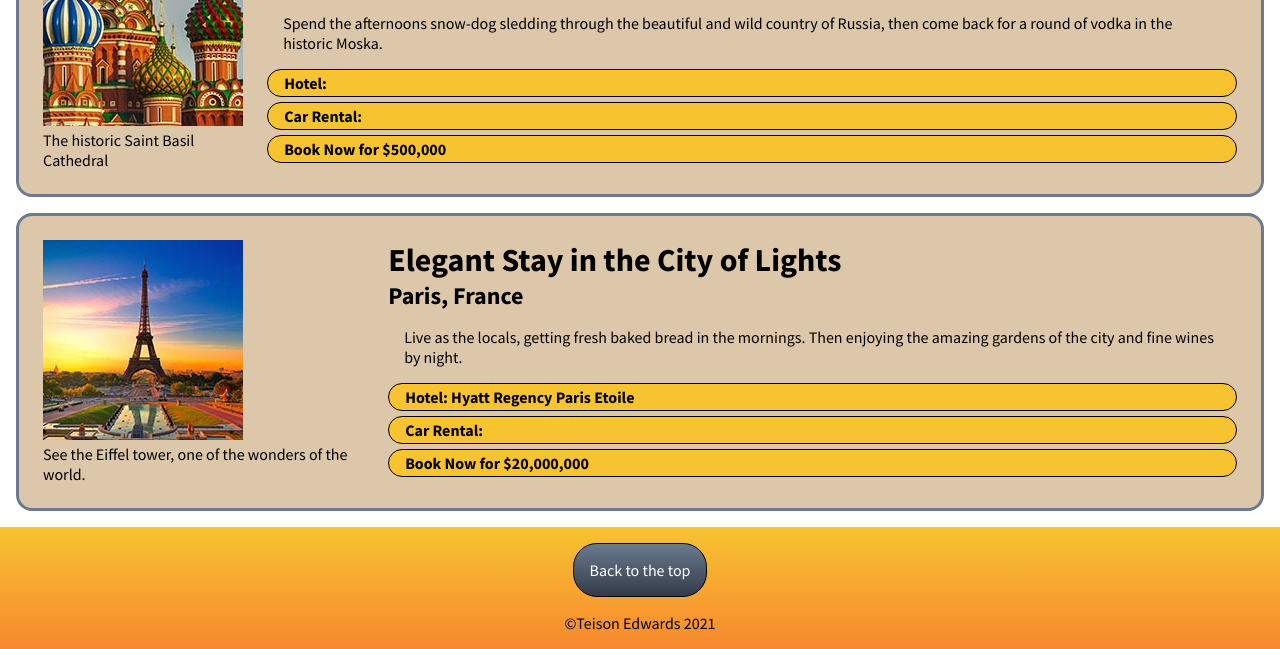
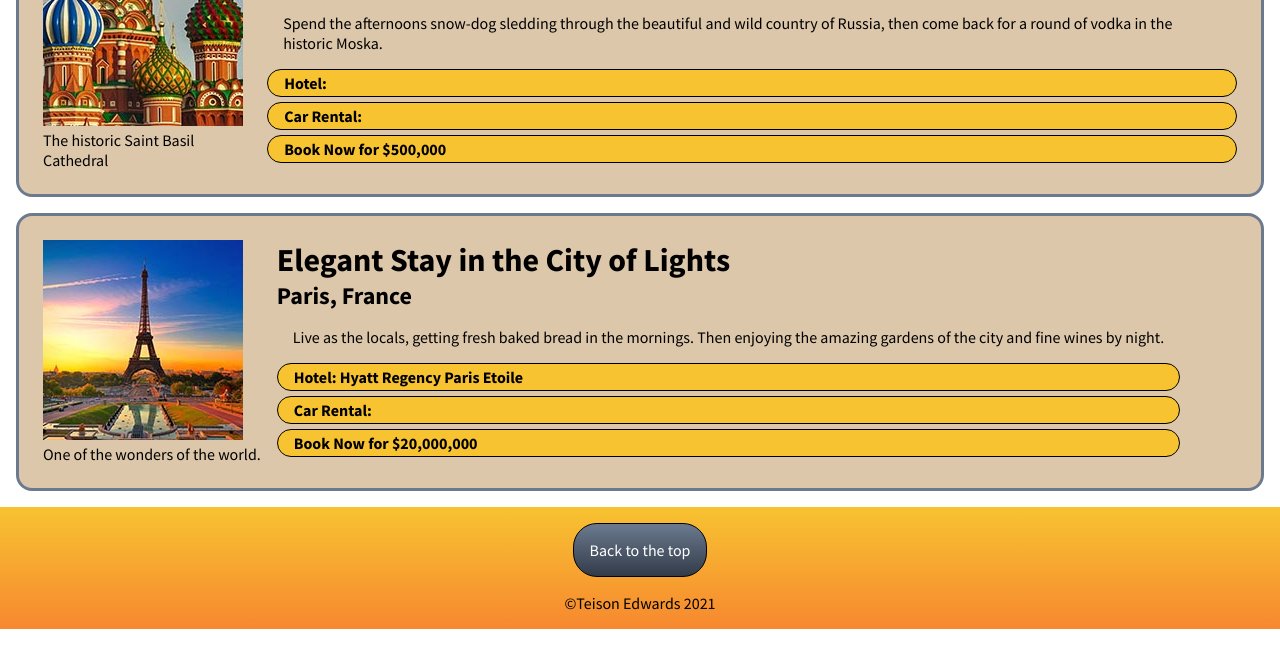
Before and after one commit to TheGreenGuild/Web-Design-Capstone, a plain HTML site: page packages.html in a window 1280 px wide. Shown: the part 632-1281 px from the top of the page. Drawn offline with Linux system fonts and the light colour scheme; a web font is replaced by a local one.

Commit message:
Pushing one last commit for the semseter

```diff
--- a/packages.html
+++ b/packages.html
@@ -67,7 +67,7 @@
       <div class="package">
         <figure>
           <img src="/images/france.jpeg" alt="The Eiffel tower at sunset">
-          <figcaption>See the Eiffel tower, one of the wonders of the world.</figcaption>
+          <figcaption>One of the wonders of the world.</figcaption>
         </figure>
         <div class="package-description">
           <h1>Elegant Stay in the City of Lights</h1>
```
